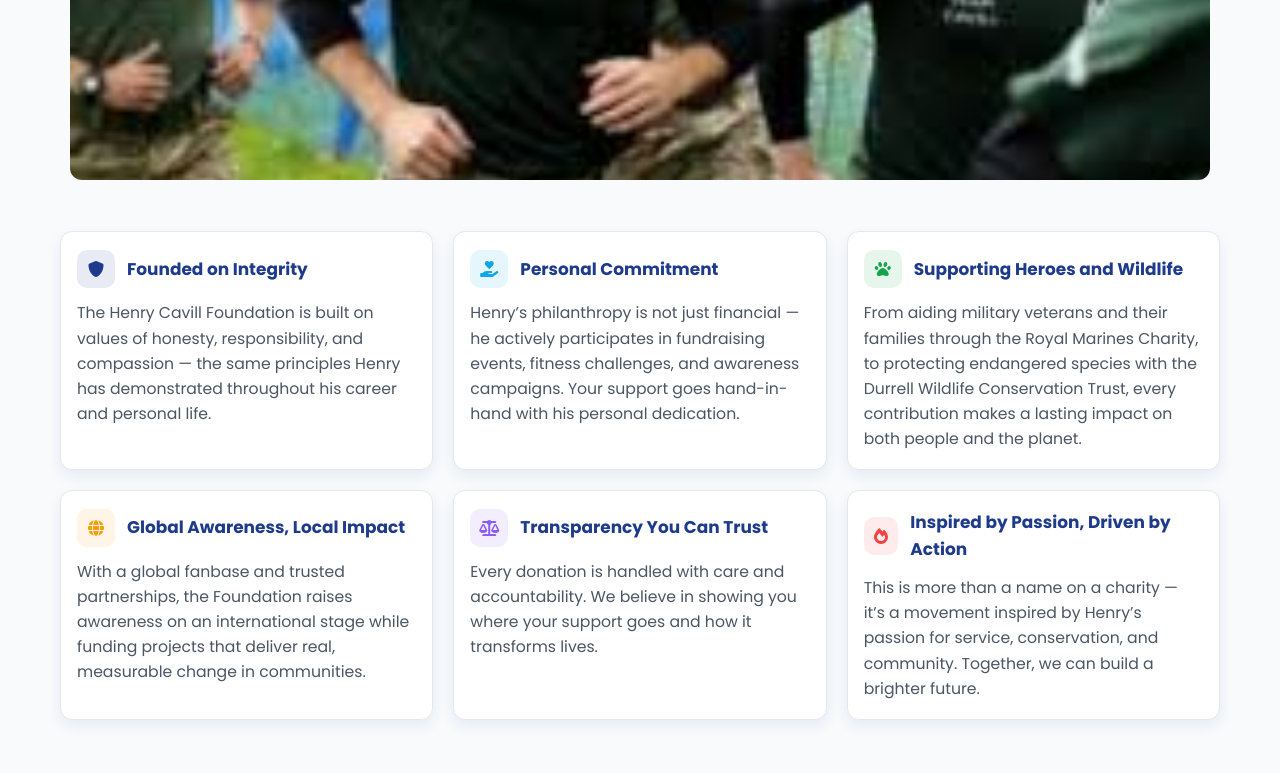
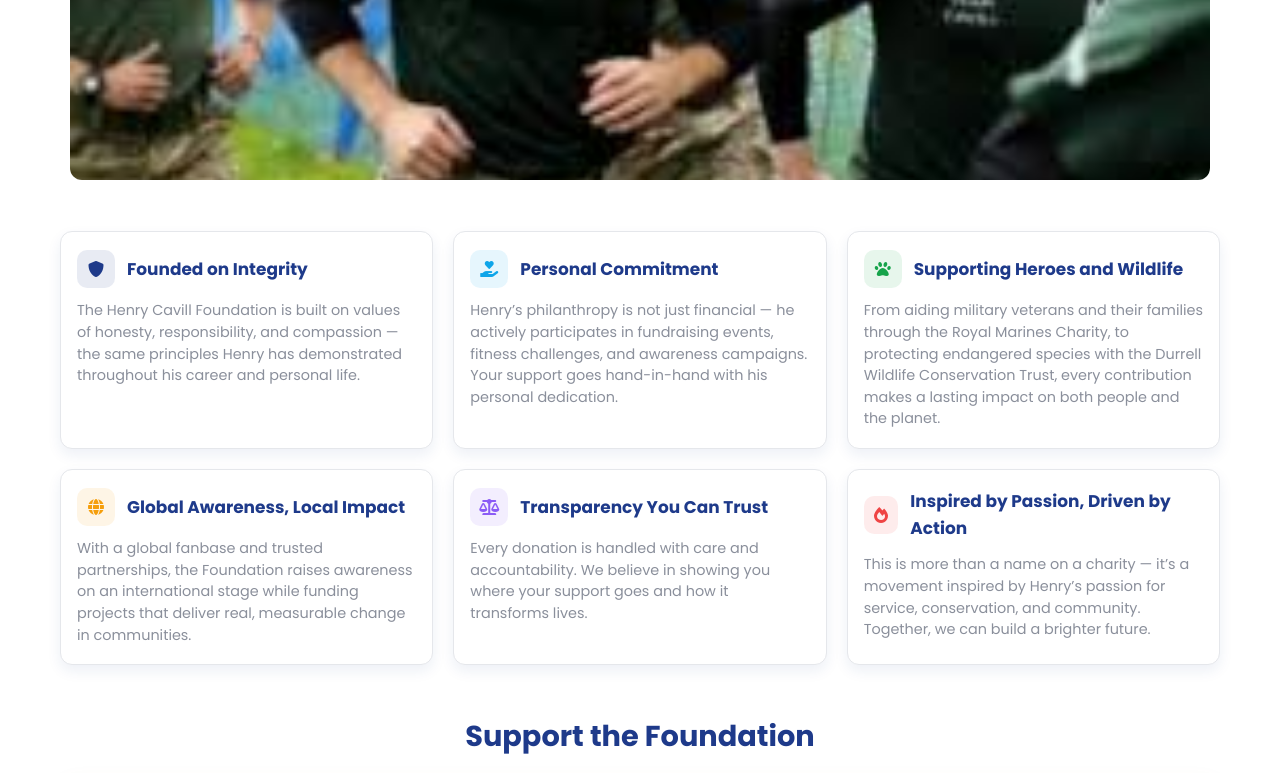
Before and after one commit to xpeppi8-boop/Cavilltrustfoundation, a React (Vite) app: page / in a window 1280 px wide. Shown: the part 896-1669 px from the top of the page. Built offline with nearby package versions, Linux system fonts and the light colour scheme.

Commit message:
first commit

```diff
--- a/src/components/Home/Home.jsx
+++ b/src/components/Home/Home.jsx
@@ -39,6 +39,7 @@ const HomeContainer = styled.div`
   min-height: 100vh;
   display: flex;
   flex-direction: column;
+  background-color: #ffffff;
 
   * {
     box-sizing: border-box;
@@ -290,9 +291,9 @@ const ReasonCard = styled.div`
   }
 
   .desc {
-    color: #4b5563;
-    font-size: 0.98rem;
-    line-height: 1.6;
+    color:rgb(138, 143, 155); /* Slightly lighter grey for better readability */
+    font-size: 0.9rem; /* Slightly smaller font size */
+    line-height: 1.5;
   }
 `;
 
```
